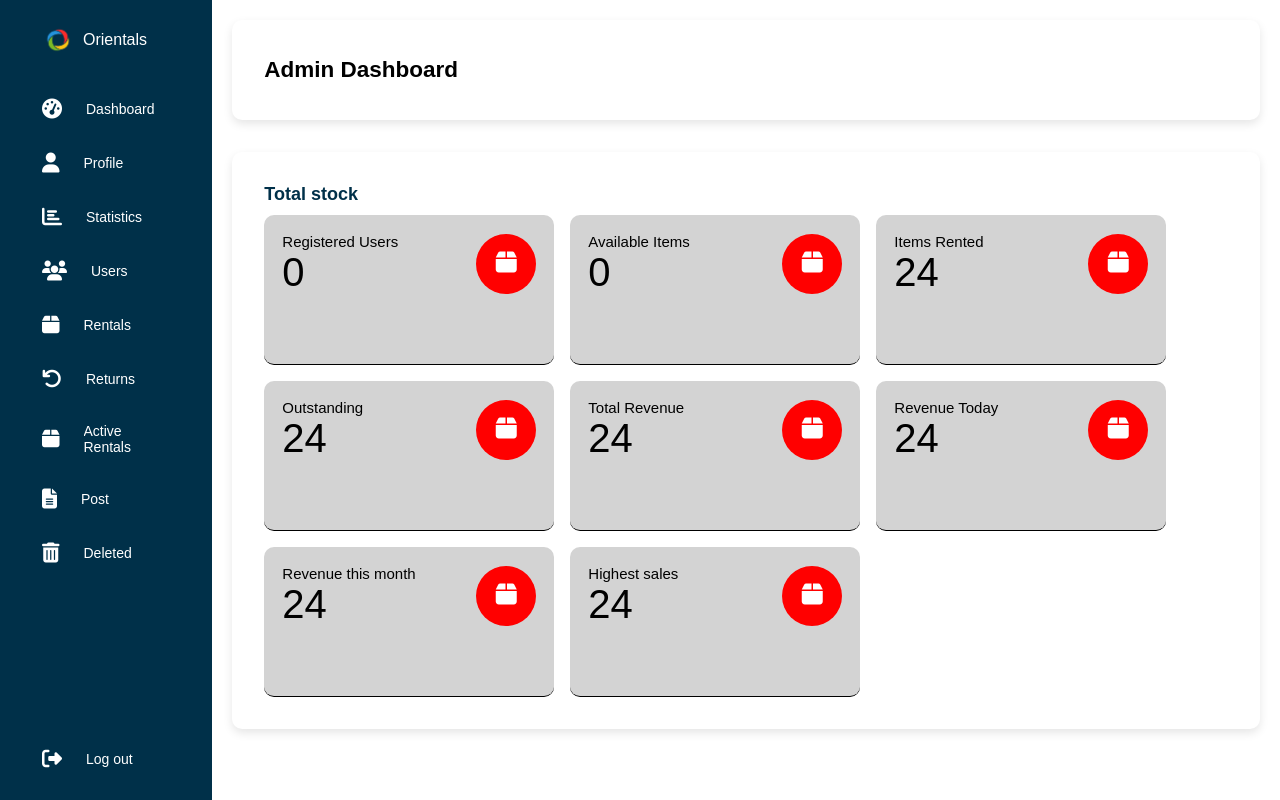
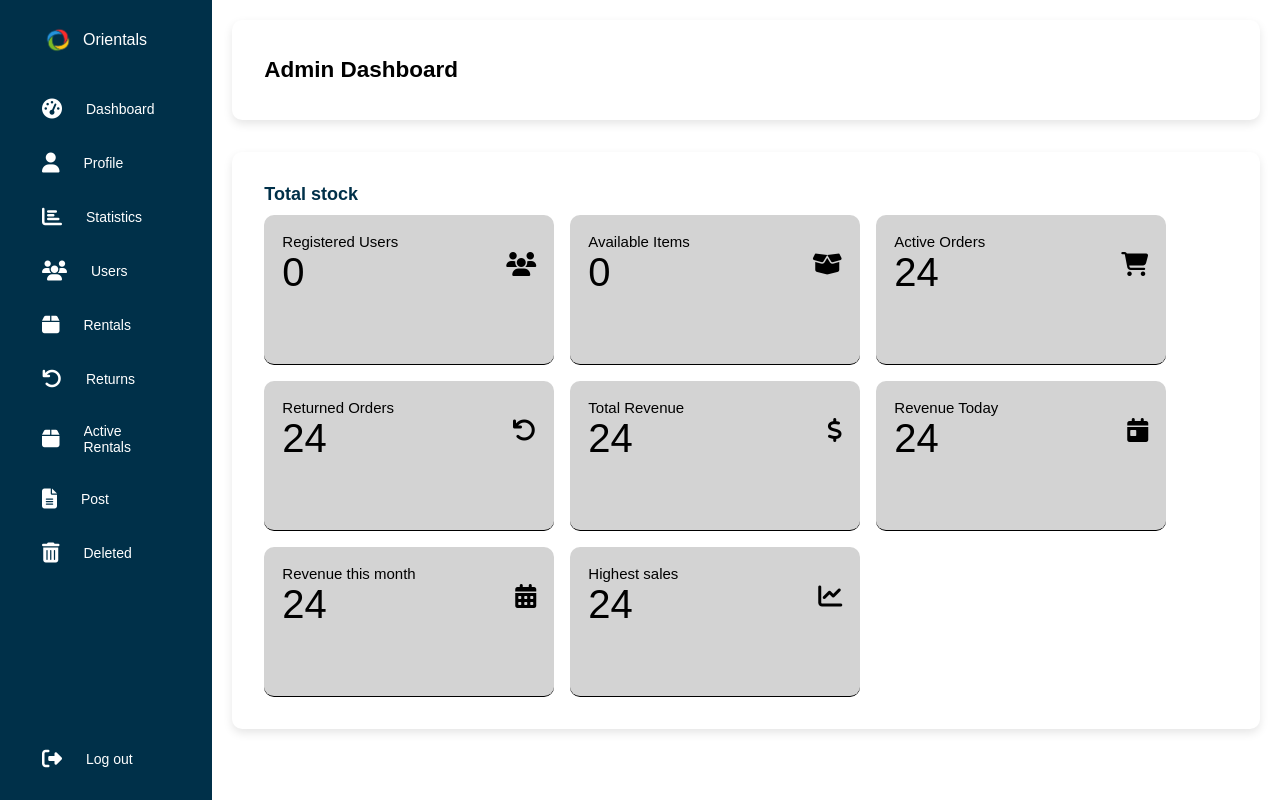
Before and after one commit to EmmyisEmmy/CMM007---Rental-System, a PHP site: page /admin/dashboard.php in a window 1280 px wide. Run offline with PHP 8.4, Linux system fonts and the light colour scheme; data that the repository does not hold is empty.

Commit message:
added more functions

```diff
--- a/admin/dashboard.php
+++ b/admin/dashboard.php
@@ -45,7 +45,7 @@ $Activerental_query = mysqli_query($conn, "SELECT COUNT(*) FROM rentals WHERE st
                     </span>
 
                   </div>
-                  <i class="fas fa-box sign"></i>
+                  <i class="fas fa-users fa-xl"></i>
                 </div>
               </div>
 
@@ -60,7 +60,7 @@ $Activerental_query = mysqli_query($conn, "SELECT COUNT(*) FROM rentals WHERE st
                       ?>
                     </span>
                   </div>
-                  <i class="fas fa-box sign"></i>
+                  <i class="fas fa-box-open fa-xl"></i>
                 </div>
               </div>
 
@@ -68,20 +68,20 @@ $Activerental_query = mysqli_query($conn, "SELECT COUNT(*) FROM rentals WHERE st
               <div class= "content-inside">
                 <div class= "content-header">
                   <div class= "description">
-                    <span class="title">Items Rented</span>
+                    <span class="title">Active Orders</span>
                     <span class="No-items">24</span>
                   </div>
-                  <i class="fas fa-box sign"></i>
+                  <i class="fas fa-shopping-cart fa-xl"></i>
                 </div>
               </div>
 
               <div class= "content-inside">
                 <div class= "content-header">
                   <div class= "description">
-                    <span class="title">Outstanding</span>
+                    <span class="title">Returned Orders</span>
                     <span class="No-items">24</span>
                   </div>
-                  <i class="fas fa-box sign"></i>
+                  <i class="fas fa-undo fa-xl"></i>
                 </div>
               </div>
 
@@ -91,7 +91,7 @@ $Activerental_query = mysqli_query($conn, "SELECT COUNT(*) FROM rentals WHERE st
                     <span class="title">Total Revenue</span>
                     <span class="No-items">24</span>
                   </div>
-                  <i class="fas fa-box sign"></i>
+                  <i class="fas fa-dollar-sign fa-xl"></i>
                 </div>
               </div>
 
@@ -101,7 +101,7 @@ $Activerental_query = mysqli_query($conn, "SELECT COUNT(*) FROM rentals WHERE st
                     <span class="title">Revenue Today</span>
                     <span class="No-items">24</span>
                   </div>
-                  <i class="fas fa-box sign"></i>
+                  <i class="fas fa-calendar-day fa-xl"></i>
                 </div>
               </div>
 
@@ -111,7 +111,7 @@ $Activerental_query = mysqli_query($conn, "SELECT COUNT(*) FROM rentals WHERE st
                     <span class="title">Revenue this month</span>
                     <span class="No-items">24</span>
                   </div>
-                  <i class="fas fa-box sign"></i>
+                  <i class="fas fa-calendar-alt fa-xl"></i>
                 </div>
               </div>
 
@@ -121,7 +121,7 @@ $Activerental_query = mysqli_query($conn, "SELECT COUNT(*) FROM rentals WHERE st
                     <span class="title">Highest sales</span>
                     <span class="No-items">24</span>
                   </div>
-                  <i class="fas fa-box sign"></i>
+                  <i class="fas fa-chart-line fa-xl"></i>
                 </div>
               </div>
 
--- a/assets/css/user.css
+++ b/assets/css/user.css
@@ -279,6 +279,10 @@ header{
 
 }
 
+.notification_resize {
+  width: 300px;
+}
+
 .homepage {
 
   height:450px;
--- a/user/navbaru.php
+++ b/user/navbaru.php
@@ -28,18 +28,20 @@
           <a href="#" class="position-relative text-dark fs-5">
             <i class="fas fa-heart"></i>
           </a>
-
+          <div class="notification_resize">
               <div class="dropdown">
                   <a href="#"  data-bs-toggle="dropdown" class="position-relative text-dark fs-5">
                     <i class="fas fa-bell"></i>
                   </a>
 
-            <ul class="dropdown-menu">
+                <ul class="dropdown-menu notification_resize">
                   <li><button class="dropdown-item" type="button">Action</button></li>
                   <li><button class="dropdown-item" type="button">Another action</button></li>
                   <li><button class="dropdown-item" type="button">Something else here</button></li>
                 </ul>
               </div>
+          </div>
+
 
 
           <a href="cart.php" class="position-relative text-dark fs-5">
```
Also changed, not shown: Config/auth.php (+5 -2 lines), admin/post.php (+16 -0 lines), admin/ud.php (+10 -8 lines), user/Order.php (+9 -3 lines). Lines whose indentation alone changed are shown as unchanged.
